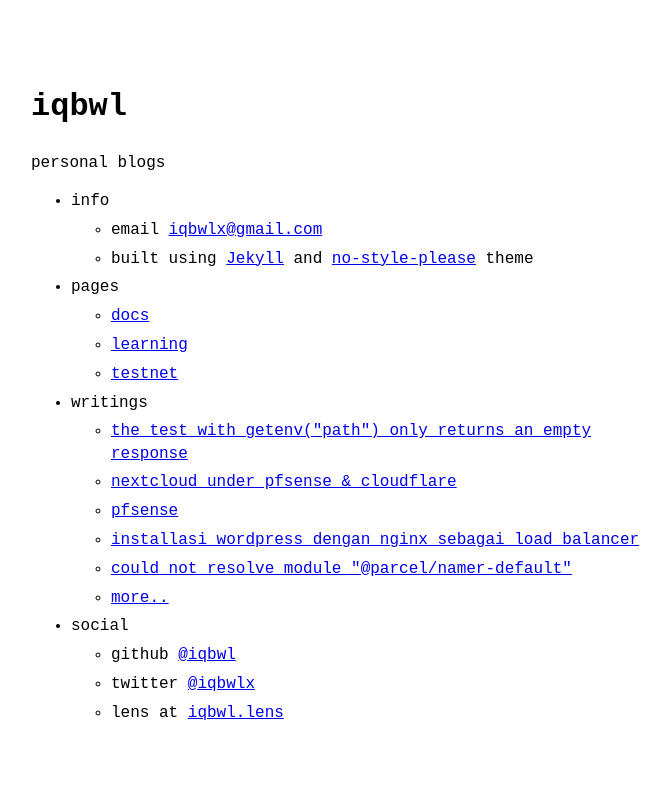
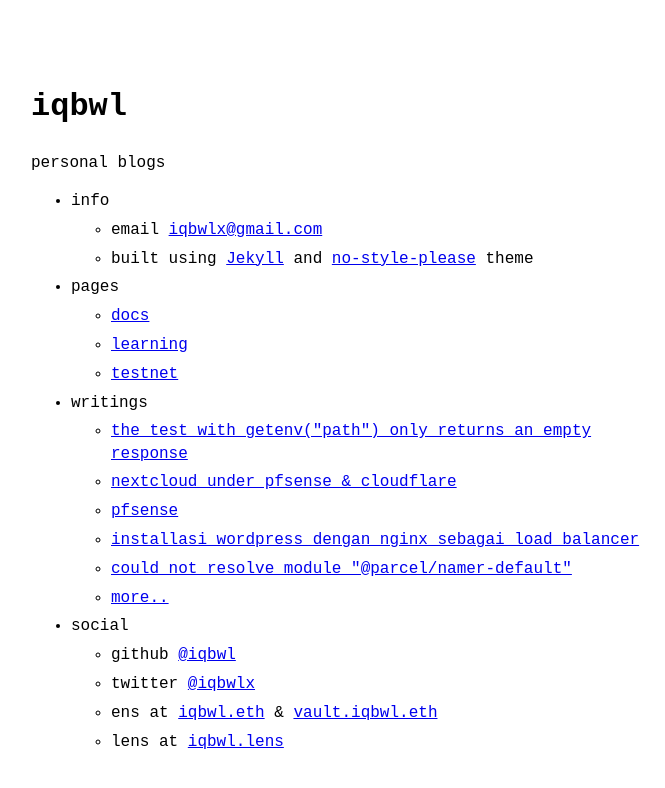
Before and after one commit to iqbwl/red.my.id, a Jekyll site: the page built from index.md, in a window 1280 px wide. Shown: the top 788 px of the page, without its empty margins (289-954 px from the left). Built offline with Jekyll 4.4.1, drawn with Linux system fonts in a browser that asks for light colours.

Commit message:
add .eth

```diff
--- a/_data/menu.yml
+++ b/_data/menu.yml
@@ -26,4 +26,5 @@ entries:
     entries:
       - title: github <a href='https://github.com/iqbwl'>@iqbwl</a>
       - title: twitter <a href='https://twitter.com/iqbwlx'>@iqbwlx</a>
+      - title: ens at <a href='https://etherscan.io/address/iqbwl.eth'>iqbwl.eth</a> & <a href='https://etherscan.io/address/vault.iqbwl.eth'>vault.iqbwl.eth</a>
       - title: lens at <a href='https://lenster.xyz/u/iqbwl.lens'>iqbwl.lens</a>
```
